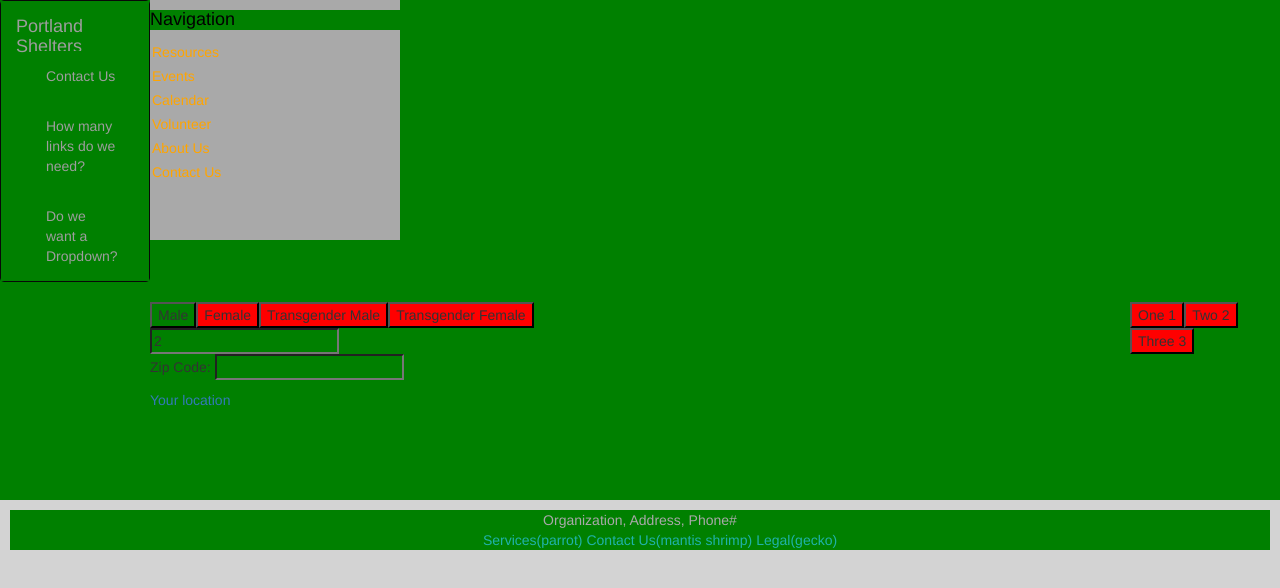
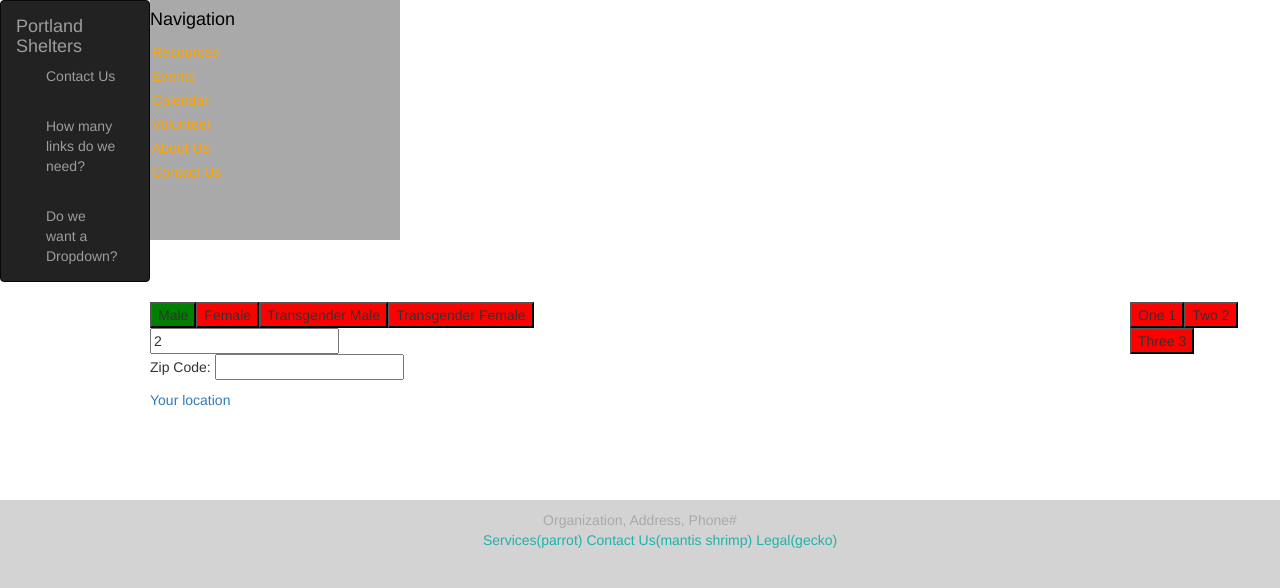
Before and after one commit to pvahanian/shelter-project, a React (Create React App) app: page / in a window 1280 px wide. Shown: the top 588 px of the page. Built offline with nearby package versions, Linux system fonts and the light colour scheme.

Commit message:
Take away debugging background-color queries

```diff
--- a/src/App.scss
+++ b/src/App.scss
@@ -4,23 +4,9 @@
   display: grid;
 
   grid-template-columns: [left-edge] 150px [left-gutter] auto [right-gutter] 150px [right-edge];
+  background-color: $primary-color;
 
-  @include for(smaller-than-phone) {background-color: red;}
-  @include for(phone-to-laptop) {background-color: yellow;}
-  @include for(larger-than-laptop) {background-color: green;}
-
+//  @include for(smaller-than-phone) {background-color: red;}
+//  @include for(phone-to-laptop) {background-color: yellow;}
+//  @include for(larger-than-laptop) {background-color: green;}
 }
-
-.App-header {
-  background-color: #282c34;
-  min-height: 100vh;
-  flex-direction: column;
-  align-items: center;
-  justify-content: center;
-  font-size: calc(10px + 2vmin);
-  color: white;
-}
-
-.App-link {
-  color: #61dafb;
-}
--- a/src/GlobalStyle/_colors.scss
+++ b/src/GlobalStyle/_colors.scss
@@ -1,3 +1,3 @@
 
-$primary-color: rgba(255,255,0,0.1);
-$secondary-color: rgba(255,0,0,0.2);
+$primary-color: white;
+$secondary-color: white;
--- a/src/GlobalStyle/globals.scss
+++ b/src/GlobalStyle/globals.scss
@@ -4,7 +4,7 @@
 
 
 * {
-  @include for(smaller-than-phone) {background-color: red;}
-  @include for(phone-to-laptop) {background-color: yellow;}
-  @include for(larger-than-laptop) {background-color: green;}
+//  @include for(smaller-than-phone) {background-color: red;}
+//  @include for(phone-to-laptop) {background-color: yellow;}
+//  @include for(larger-than-laptop) {background-color: green;}
 }
```
